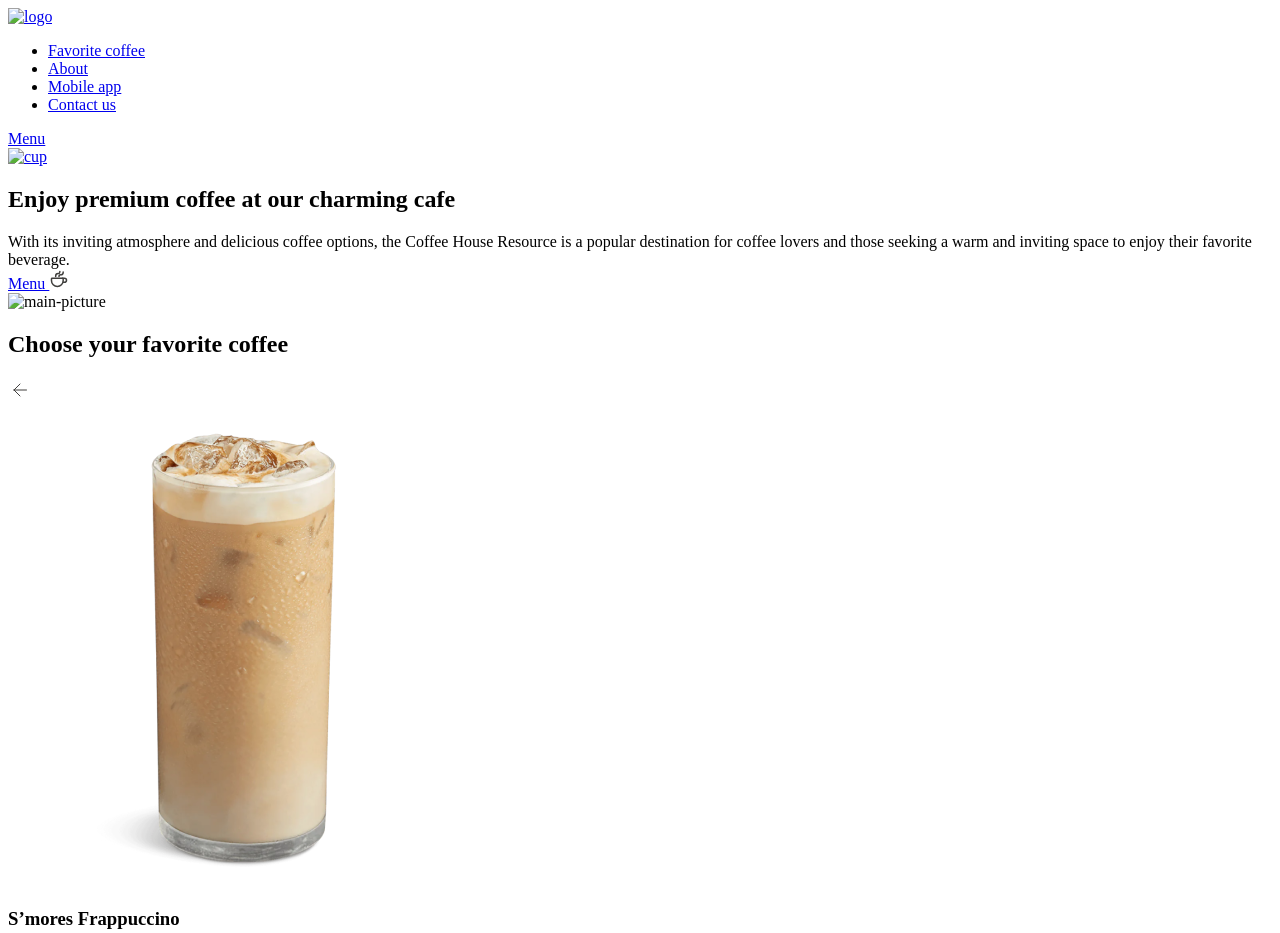
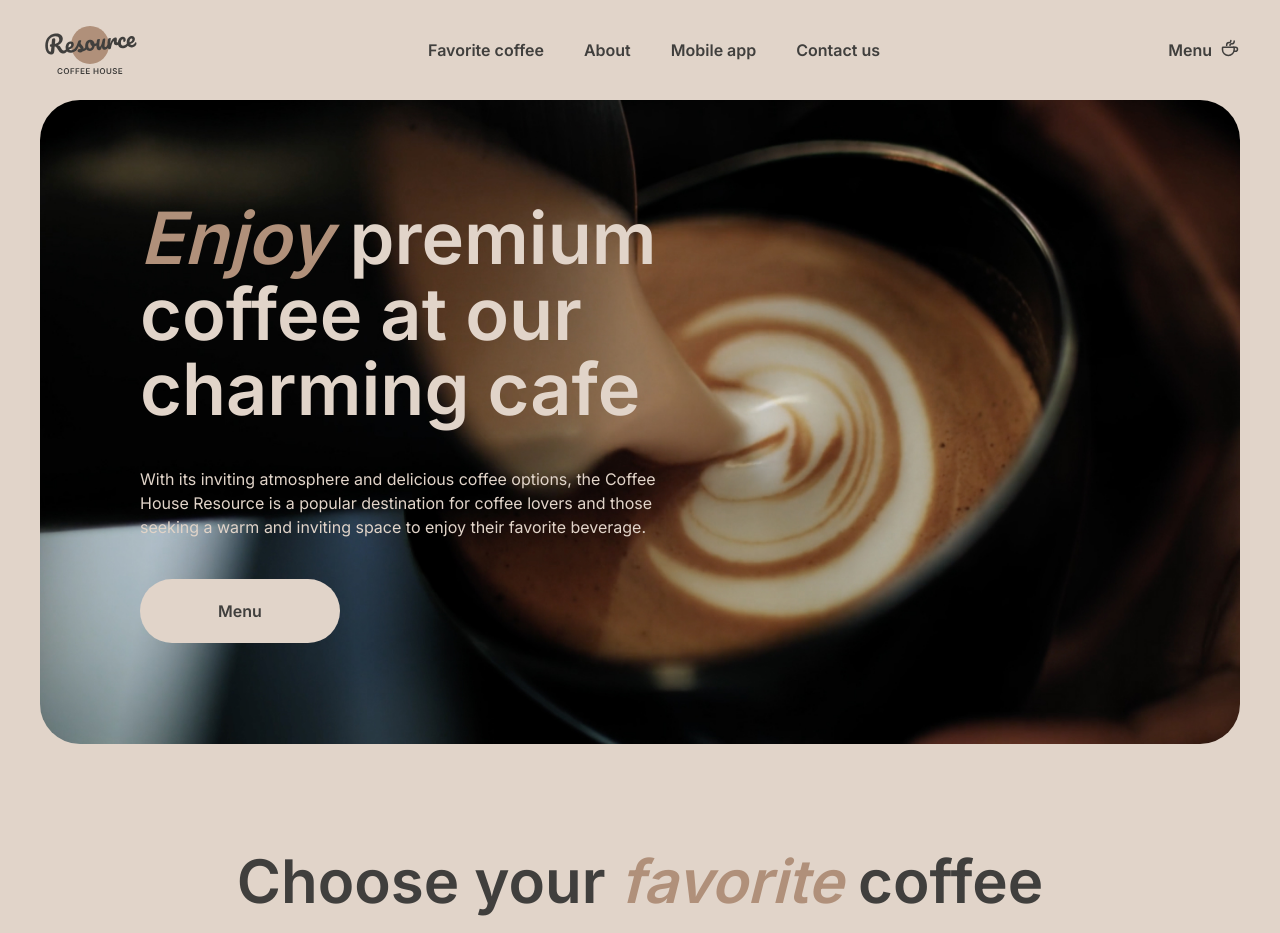
Before and after one commit to Anatoli-Paliukhovich/rs-school-projects-firstStage, a plain HTML site: page coffee-house/index.html in a window 1280 px wide. Shown: the top 933 px of the page. Drawn offline with Linux system fonts and the light colour scheme; the site is published under a folder, as on GitHub Pages, so addresses that start at the root find nothing.

Commit message:
fix: fix the route to img (Sun, Nov 26, 2023 10:55:56 AM)

```diff
--- a/coffee-house/index.html
+++ b/coffee-house/index.html
@@ -4,7 +4,7 @@
 <head>
 	<meta charset="UTF-8">
 	<meta name="viewport" content="width=device-width, initial-scale=1.0">
-	<link rel="stylesheet" href="/css/style.css">
+	<link rel="stylesheet" href="css/style.css">
 	<link href="https://fonts.googleapis.com/css?family=Inter:regular,600,700&display=swap" rel="stylesheet">
 	<link rel="icon" type="image/png" sizes="32x32" href="img/favicon.ico">
 	<title>Coffee house</title>
@@ -16,7 +16,7 @@
 			<div class="header__container">
 				<div class="header__body">
 					<a href="#" class="header__logo">
-						<img src="/img/header/logo.svg" alt="logo">
+						<img src="img/header/logo.svg" alt="logo">
 					</a>
 					<nav class="header__menu">
 						<ul class="menu__list">
@@ -37,7 +37,7 @@
 					<a href="./menu_page/second_page.html" class="header__icon stretch-line">
 						<div class="icon__text">Menu</div>
 						<div class="icon__img">
-							<img src="/img/header/coffee-cup.svg" alt="cup">
+							<img src="img/header/coffee-cup.svg" alt="cup">
 						</div>
 					</a>
 				</div>
@@ -59,7 +59,7 @@
 								</span></a>
 						</div>
 					</div>
-					<div class="enjoy__img"><img src="/img/main/enjoy/img-hero.jpg" alt="main-picture"></div>
+					<div class="enjoy__img"><img src="img/main/enjoy/img-hero.jpg" alt="main-picture"></div>
 				</div>
 			</section>
 			<section id="favourite" class="main__favourite favourite">
@@ -269,7 +269,7 @@
 			</section>
 		</footer>
 	</div>
-	<script src="/js/script.js"></script>
+	<script src="js/script.js"></script>
 </body>
 
 </html>
```
Also changed, not shown: coffee-house/menu_page/second_page.html (+2 -2 lines).
